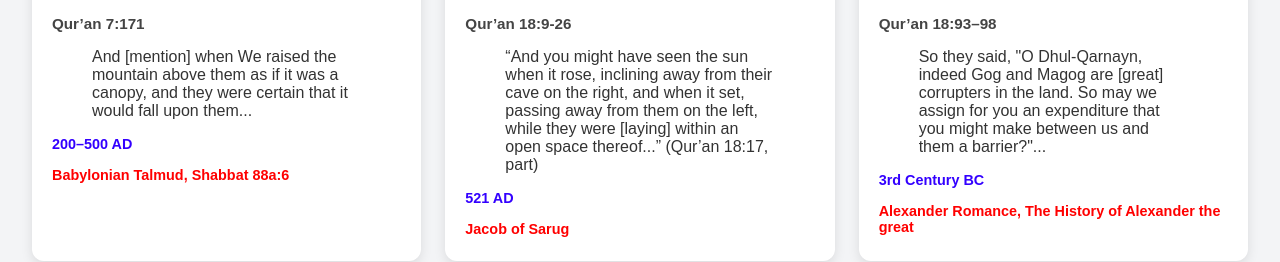
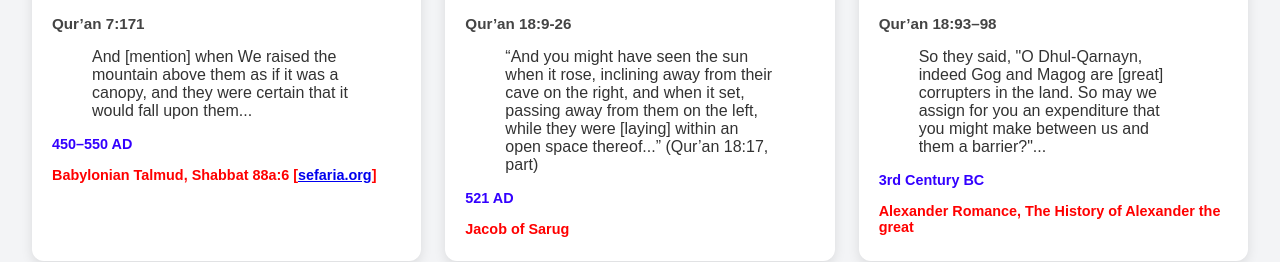
Before and after one commit to christiankhalifa/sourcesofthequran, a plain HTML site: page index.html in a window 1280 px wide. Shown: the part 2900-3162 px from the top of the page. Drawn offline with Linux system fonts and the light colour scheme.

Commit message:
mt. sinai held over israel

```diff
--- a/index.html
+++ b/index.html
@@ -396,7 +396,7 @@ The parallels presented here are not intended to claim that the Qur’an copied
       <p class="verse">Qur’an 6:75–78</p>
       <blockquote>So when the night covered him [with darkness], he saw a star. He said, "This is my lord." But when it set, he said, "I like not those that disappear."...</blockquote>
       <p class="date">460 BC-140 AD; 70-150 AD</p>
-      <p class="source">Book of Jubilees 12:17-20 [<a href="https://www.sefaria.org/Book_of_Jubilees.12.17?lang=bi&with=About&lang2=en">sefaria.org</a href>]; Apocalypse of Abraham 7:8-10 [<a href="https://www.pseudepigrapha.com/pseudepigrapha/Apocalypse_of_Abraham.html">pseudepigrapha.com</a>]</p>
+      <p class="source">Book of Jubilees 12:17-20 [<a href="https://www.sefaria.org/Book_of_Jubilees.12.17?lang=bi&with=About&lang2=en">sefaria.org</a>]; Apocalypse of Abraham 7:8-10 [<a href="https://www.pseudepigrapha.com/pseudepigrapha/Apocalypse_of_Abraham.html">pseudepigrapha.com</a>]</p>
       <p class="quote">Abraham sees the stars, moon, and sun and considers each as God, until realizing none are.</p>
     </div>
 
@@ -404,8 +404,8 @@ The parallels presented here are not intended to claim that the Qur’an copied
       <h2>Mount Sinai Held Over the Israelites</h2>
       <p class="verse">Qur’an 7:171</p>
       <blockquote>And [mention] when We raised the mountain above them as if it was a canopy, and they were certain that it would fall upon them...</blockquote>
-      <p class="date">200–500 AD</p>
-      <p class="source">Babylonian Talmud, Shabbat 88a:6</p>
+      <p class="date">450–550 AD</p>
+      <p class="source">Babylonian Talmud, Shabbat 88a:6 [<a href="https://www.sefaria.org/Shabbat.88a.5?lang=bi&with=About&lang2=en">sefaria.org</a>]</p>
       <p class="quote">“The Holy One, blessed be He, overturned the mountain upon them like a barrel and said: If you accept the Torah, good; if not, there shall be your burial place.”</p>
     </div>
 
```
